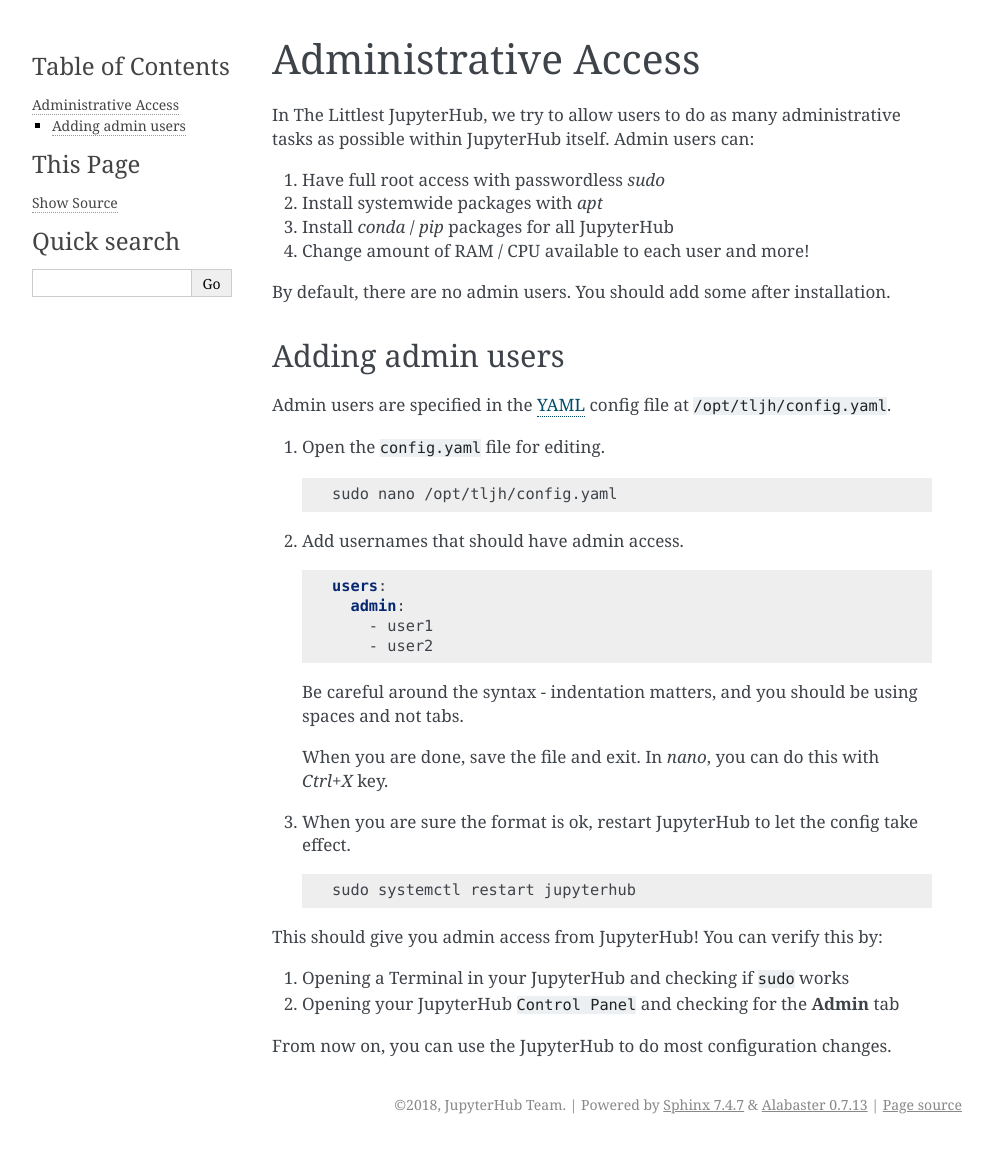
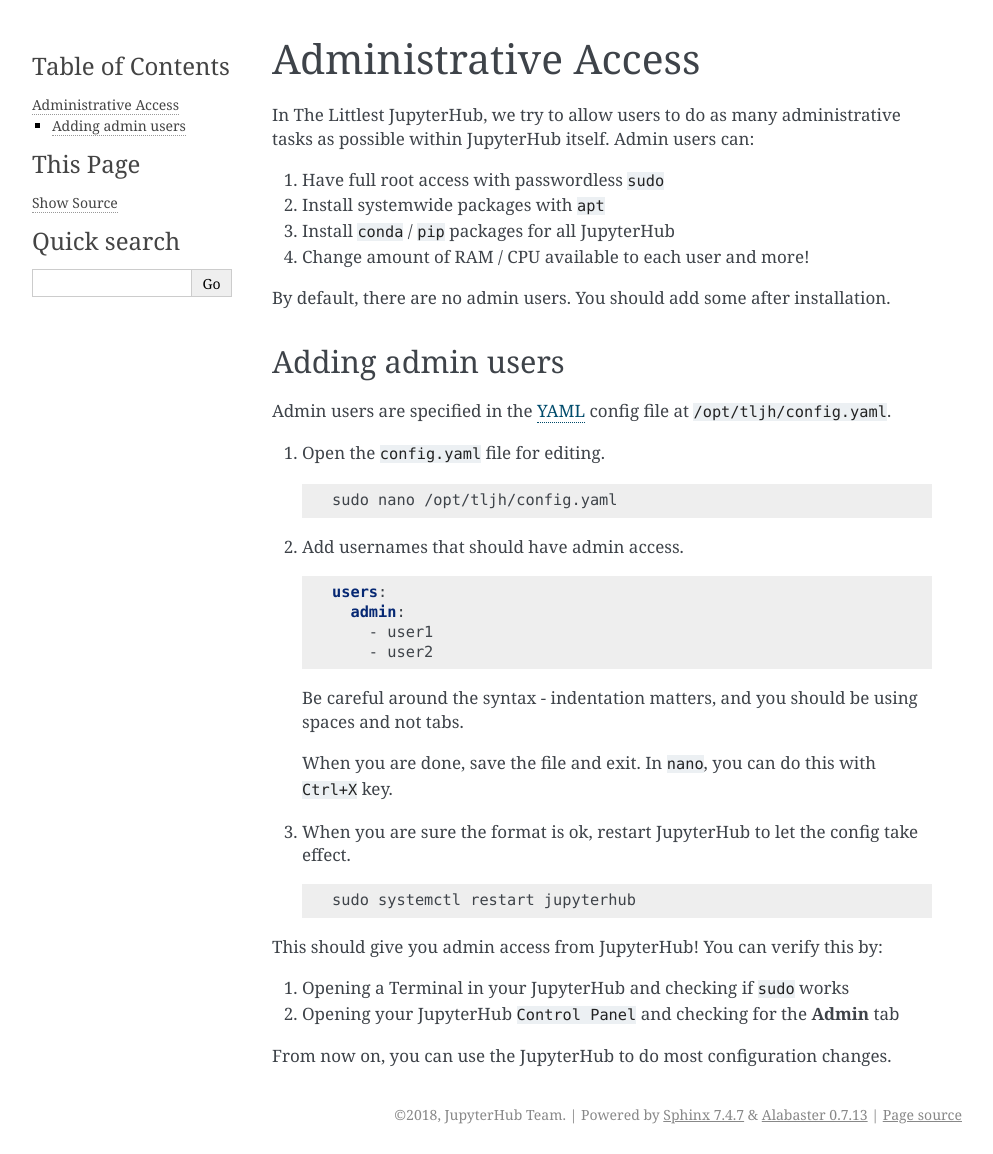
Before and after one commit to jupyterhub/the-littlest-jupyterhub, a Sphinx documentation site: the page built from docs/admin.rst, in a window 1280 px wide. Shown: the whole page, without its empty margins (148-1141 px from the left). Built offline with Sphinx 7.4.7, drawn with Linux system fonts in a browser that asks for light colours.

Commit message:
Fix rST syntax errors

```diff
--- a/docs/admin.rst
+++ b/docs/admin.rst
@@ -4,9 +4,9 @@
 In The Littlest JupyterHub, we try to allow users to do as many administrative
 tasks as possible within JupyterHub itself. Admin users can:
 
-1. Have full root access with passwordless `sudo`
-2. Install systemwide packages with `apt`
-3. Install `conda` / `pip` packages for all JupyterHub
+1. Have full root access with passwordless ``sudo``
+2. Install systemwide packages with ``apt``
+3. Install ``conda`` / ``pip`` packages for all JupyterHub
 4. Change amount of RAM / CPU available to each user and more!
 
 By default, there are no admin users. You should add some after installation.
@@ -35,8 +35,8 @@
    Be careful around the syntax - indentation matters, and you should be using
    spaces and not tabs.
 
-   When you are done, save the file and exit. In `nano`, you can do this with
-   `Ctrl+X` key.
+   When you are done, save the file and exit. In ``nano``, you can do this with
+   ``Ctrl+X`` key.
 
 3. When you are sure the format is ok, restart JupyterHub to let the config take
    effect.
```
